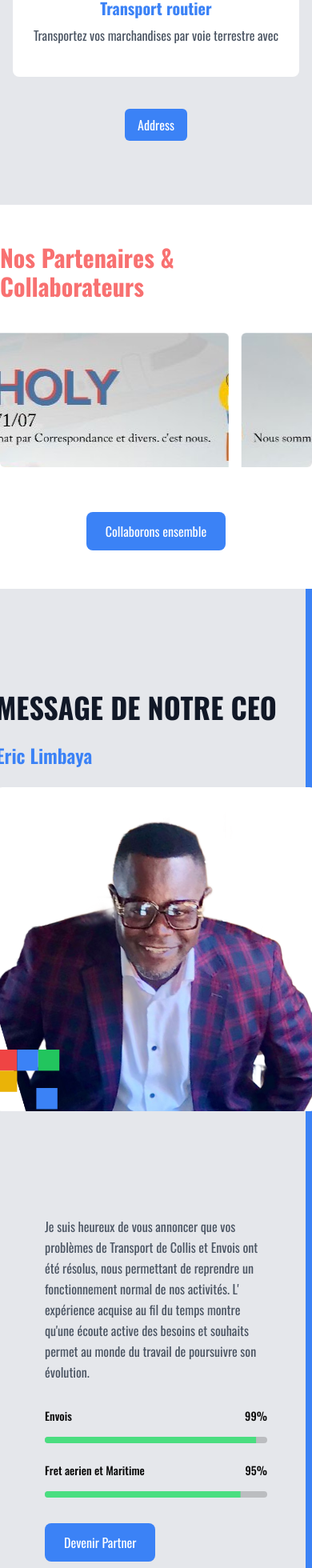
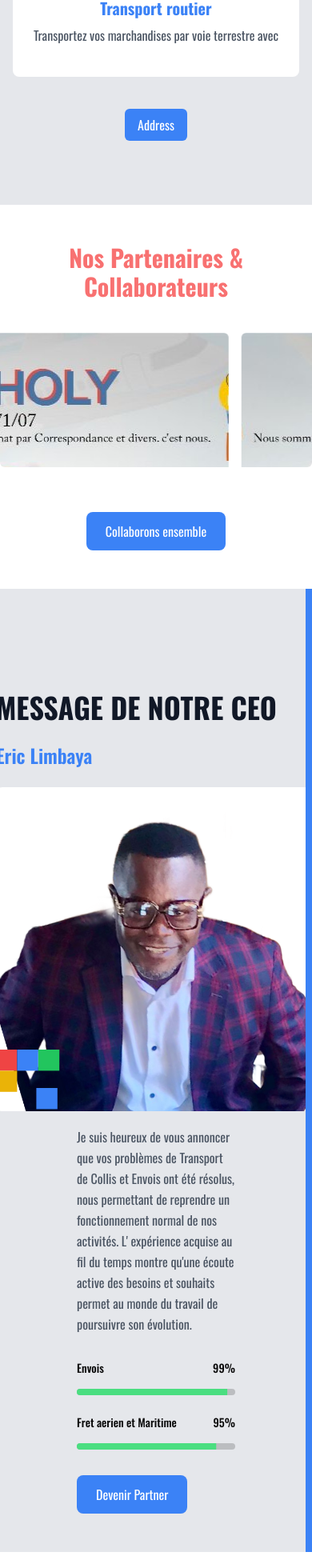
Before and after one commit to altrono/mirasal-pty, a Next.js app: page / in a window 390 px wide. Shown: the part 2004-3964 px from the top of the page at 80% size. Built offline with nearby package versions, Linux system fonts and the light colour scheme.

Commit message:
dev link

```diff
--- a/src/components/infiniteMovingPartners.tsx
+++ b/src/components/infiniteMovingPartners.tsx
@@ -6,7 +6,7 @@ import { InfiniteMovingCards } from "./ui/infinite-moving-cards";
 export function InfiniteMovingCardsDemo() {
   return (
     <div className="h-[20rem] rounded-md flex flex-col antialiased bg-white dark:bg-black dark:bg-grid-white/[0.05] items-center justify-center relative overflow-hidden">
-      <h2 className="text-3xl font-bold text-red-400 py-10">Nos Partenaires & Collaborateurs</h2>
+      <h2 className="text-3xl font-bold text-red-400 py-10 px-2 mx-auto text-center">Nos Partenaires & Collaborateurs</h2>
       <InfiniteMovingCards
         items={testimonials}
         direction="right"
--- a/src/components/team.tsx
+++ b/src/components/team.tsx
@@ -10,7 +10,7 @@ import Link from "next/link"
 export function Team() {
   return (
     <section id="about" className="min-h-screen bg-gray-200 relative overflow-hidden px-6 pt-20">
-      <div className="absolute top-0 right-0 w-2 md:w-4 h-full bg-blue-500" />
+      <div className="z-10 absolute top-0 right-0 w-2 md:w-4 h-full bg-blue-500" />
       <div className="container mx-auto px-4 py-12 md:py-24">
         <div className="flex flex-col md:flex-row gap-4 items-center j max-w-5xl mx-auto px-4 ">
           <motion.div
@@ -51,11 +51,11 @@ export function Team() {
               alt="CEO Portrait"
               width={400}
               height={600}
-              className="rounded-lg "
+              className="rounded-lg"
             />
           </motion.div>
 
-          <div className="space-y-8  -mt-20">
+          <div className="space-y-8 -mt-48  md-mt-20 px-10 md:px-0">
             <motion.div
               initial={{ opacity: 0, y: 20 }}
               animate={{ opacity: 1, y: 0 }}
```
